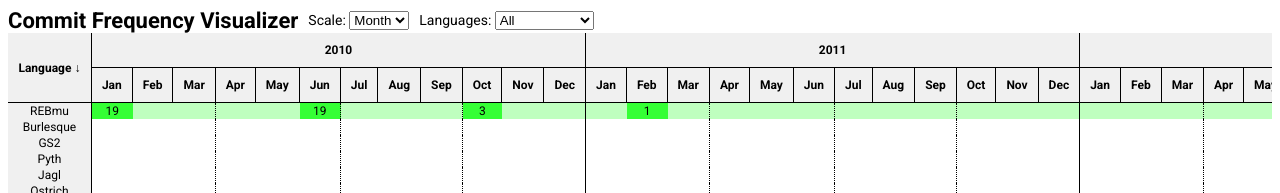
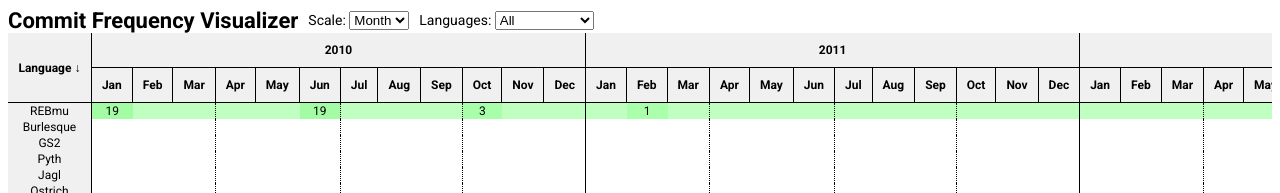
Before and after one commit to ConorOBrien-Foxx/GolfingHistory, a plain HTML site: page timeline.html in a window 1280 px wide. Shown: the top 193 px of the page. Drawn offline with Linux system fonts and the light colour scheme.

Commit message:
add gradient for commit depths

```diff
--- a/timeline.html
+++ b/timeline.html
@@ -162,6 +162,16 @@
     (async function() {
         const MONTH_NAMES = ["Jan", "Feb", "Mar", "Apr", "May", "Jun", "Jul", "Aug", "Sep", "Oct", "Nov", "Dec"];
 
+        const lowGradient = [170, 255, 170];
+        const highGradient = [0, 179, 0];
+
+        const lerpGradient = (high, value) => {
+            // assume low = 0
+            let percent = Math.min(1.0, value / high);
+            let values = lowGradient.map((c, idx) => c + (highGradient[idx] - c) * percent);
+            return `rgb(${values.join(", ")})`;
+        };
+
         const resultsResponse = await fetch("./results.json");
         const commitData = await resultsResponse.json();
         console.log(commitData);
@@ -243,6 +253,7 @@
                             firstCellEncountered = true;
                         }
                         td.textContent = entry;
+                        td.style.backgroundColor = lerpGradient(436, entry);
                         lastInnerCell = td;
                     }
                     else {
```
